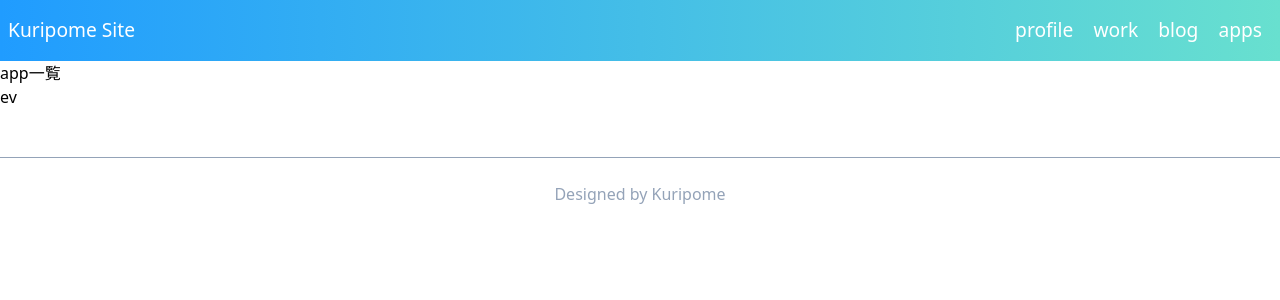
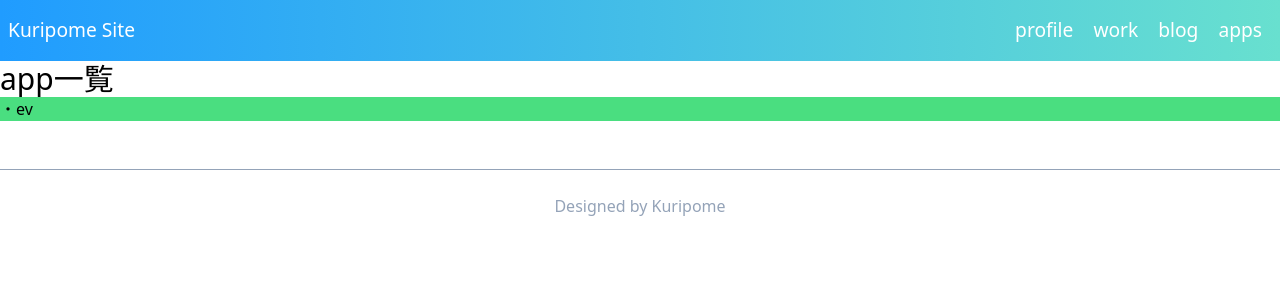
Before and after one commit to kuri-pome/vercel_site, a Next.js app: page /apps in a window 1280 px wide. Shown: the top 300 px of the page. Built offline with nearby package versions, Linux system fonts and the light colour scheme.

Commit message:
feat: ちょっとした修正apps

```diff
--- a/src/app/apps/page.tsx
+++ b/src/app/apps/page.tsx
@@ -1,21 +1,27 @@
 import React from 'react'
 import Link from "next/link"
 
-export const page = () => {
+const page = () => {
 
   const apps: Array<string> = [
     "ev",
   ];
   return (
     <>
+      <div className='justify-center items-center'>
+        <div className='text-3xl'>
           <h1>app一覧</h1>
+        </div>
+        <div className="bg-green-400">
           <ul>
             {
               apps.map((apps, index) => (
-            <li key={index}><Link href={`/apps/${apps}`}>{apps}</Link></li>
+                <li key={index}><Link href={`/apps/${apps}`}>・{apps}</Link></li>
               ))
             }
           </ul>
+        </div>
+      </div >
     </>
   )
 };
```
Lines whose indentation alone changed are shown as unchanged.
